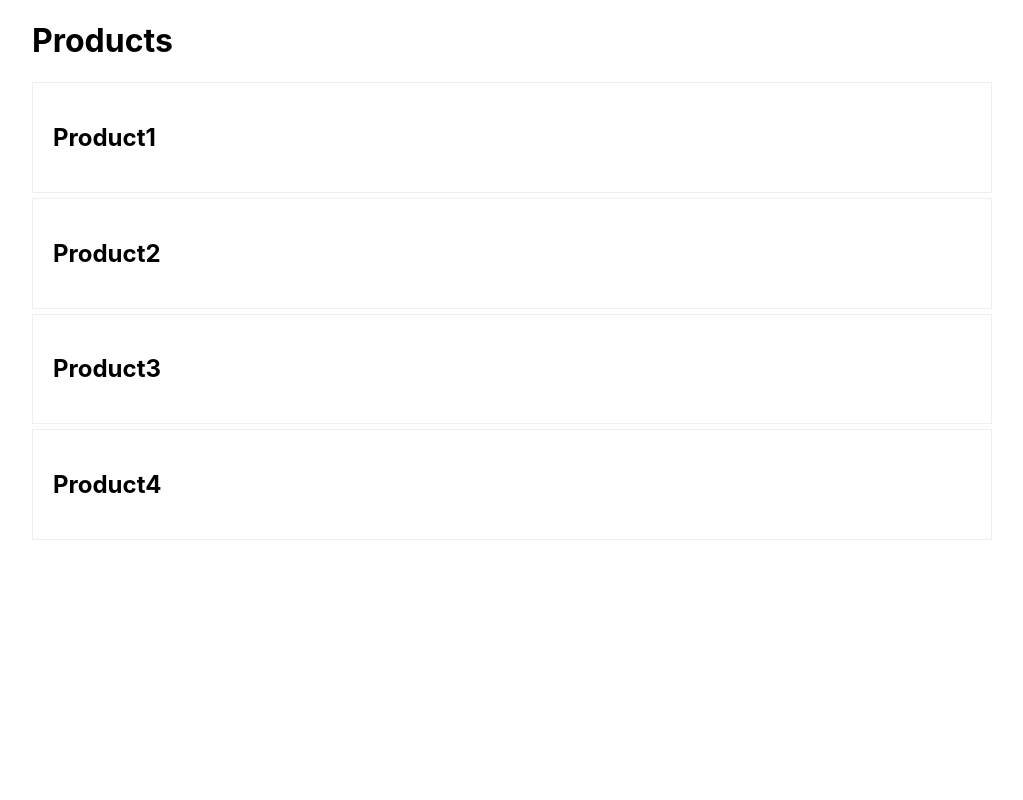
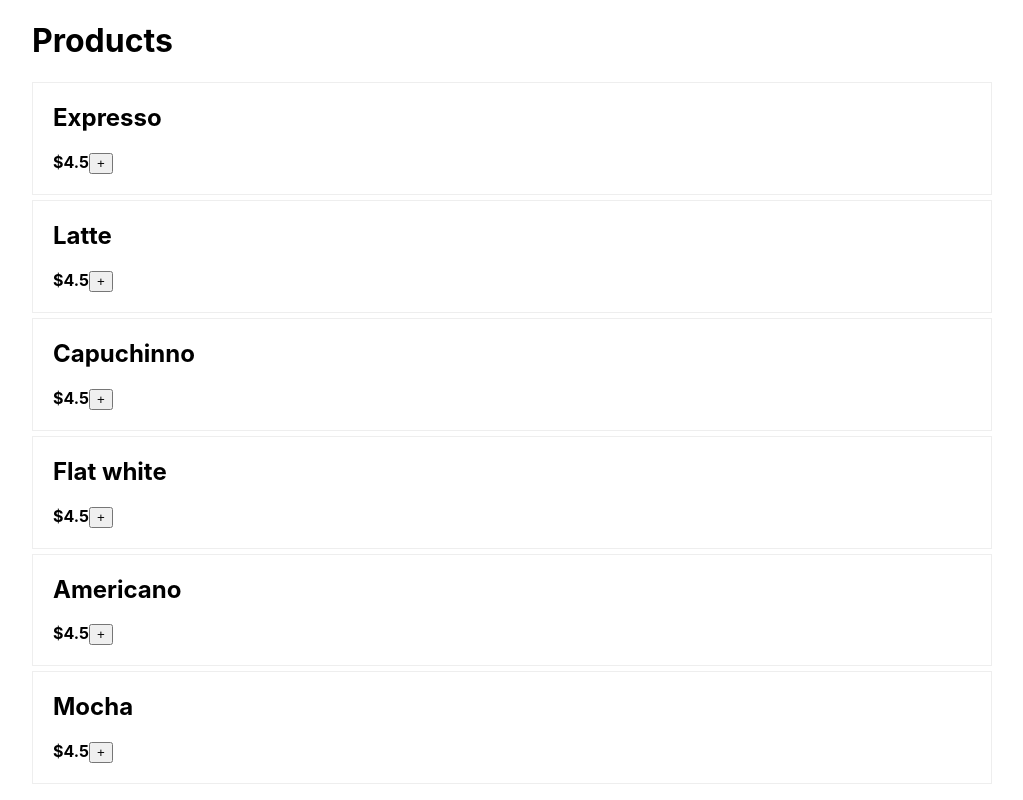
Before and after one commit to antonpunith/React-Workshop, a React (Create React App) app in the folder Chapter 06/Activity 6.01/: page / in a window 1280 px wide. Shown: the whole page, without its empty margins (128-1151 px from the left). Built offline with nearby package versions, Linux system fonts and the light colour scheme.

Commit message:
conditionally show description

```diff
--- a/Chapter 06/Activity 6.01/src/Components/Product/index.jsx
+++ b/Chapter 06/Activity 6.01/src/Components/Product/index.jsx
@@ -1,11 +1,32 @@
-import React from "react";
+import React, { Component } from "react";
 
 import "./product.css";
 
-const Product = props => (
-  <div className="product">
-    <h2>{props.product.name}</h2>
-  </div>
-);
+class Product extends Component {
+  constructor(props) {
+    super(props);
+    this.state = {
+      showDescription: false
+    };
+    this.toggleDescription = this.toggleDescription.bind(this);
+  }
+  toggleDescription() {
+    this.setState({ showDescription: !this.state.showDescription });
+  }
+  render() {
+    const { name, price, summary } = this.props.product;
+    const { showDescription } = this.state;
+    return (
+      <div className="product">
+        <h2>{name}</h2>
+        <strong>${price}</strong>
+        <button onClick={this.toggleDescription}>
+          {showDescription ? "-" : "+"}
+        </button>
+        {showDescription && <p>{summary}</p>}
+      </div>
+    );
+  }
+}
 
 export { Product };
--- a/Chapter 06/Activity 6.01/src/Components/Product/product.css
+++ b/Chapter 06/Activity 6.01/src/Components/Product/product.css
@@ -3,3 +3,6 @@
   padding: 20px;
   margin-bottom: 5px;
 }
+.product h2 {
+  margin-top: 0;
+}
--- a/Chapter 06/Activity 6.01/src/products.json
+++ b/Chapter 06/Activity 6.01/src/products.json
@@ -2,19 +2,45 @@
   "products": [
     {
       "id": 1,
-      "name": "Product1"
+      "name": "Expresso",
+      "price": 4.5,
+      "summary": "Galão, grinder mocha, filter plunger pot siphon mug variety est caramelization. Galão cortado medium latte organic aroma dripper lungo extraction crema. Bar variety spoon a fair trade filter iced. To go mocha wings irish kopi-luwak acerbic doppio kopi-luwak viennese saucer aroma arabica.",
+      "tags": ["black"]
     },
     {
       "id": 2,
-      "name": "Product2"
+      "name": "Latte",
+      "price": 4.5,
+      "summary": "Robusta id fair trade, ristretto froth sugar siphon cream. Rich cinnamon aged espresso carajillo skinny acerbic iced. Froth, blue mountain eu mug, coffee carajillo flavour cappuccino and cortado mocha. Est, blue mountain froth roast as trifecta cappuccino.",
+      "tags": ["milk"]
     },
     {
       "id": 3,
-      "name": "Product3"
+      "name": "Capuchinno",
+      "price": 4.5,
+      "summary": "So robust strong, pumpkin spice carajillo extraction grounds aged flavour et acerbic. Siphon as robusta grounds seasonal chicory est extraction. Half and half arabica spoon aroma cinnamon decaffeinated qui fair trade wings. Latte mocha dark redeye percolator crema black doppio body frappuccino body saucer.",
+      "tags": ["milk", "froth"]
     },
     {
       "id": 4,
-      "name": "Product4"
+      "name": "Flat white",
+      "price": 4.5,
+      "summary": "Sugar filter java, turkish java dripper bar saucer mocha body. Barista americano roast robusta as crema carajillo strong in milk est arabica. Brewed filter beans grinder carajillo spoon cappuccino aged cortado bar extraction skinny. To go, half and half medium eu cortado single shot flavour est java.",
+      "tags": ["milk"]
+    },
+    {
+      "id": 5,
+      "name": "Americano",
+      "price": 4.5,
+      "summary": "Robusta id fair trade, ristretto froth sugar siphon cream. Rich cinnamon aged espresso carajillo skinny acerbic iced. Froth, blue mountain eu mug, coffee carajillo flavour cappuccino and cortado mocha. Est, blue mountain froth roast as trifecta cappuccino.",
+      "tags": ["water"]
+    },
+    {
+      "id": 6,
+      "name": "Mocha",
+      "price": 4.5,
+      "summary": "Robusta id fair trade, ristretto froth sugar siphon cream. Rich cinnamon aged espresso carajillo skinny acerbic iced. Froth, blue mountain eu mug, coffee carajillo flavour cappuccino and cortado mocha. Est, blue mountain froth roast as trifecta cappuccino.",
+      "tags": ["chocolate", "milk", "froth"]
     }
   ]
 }
```
